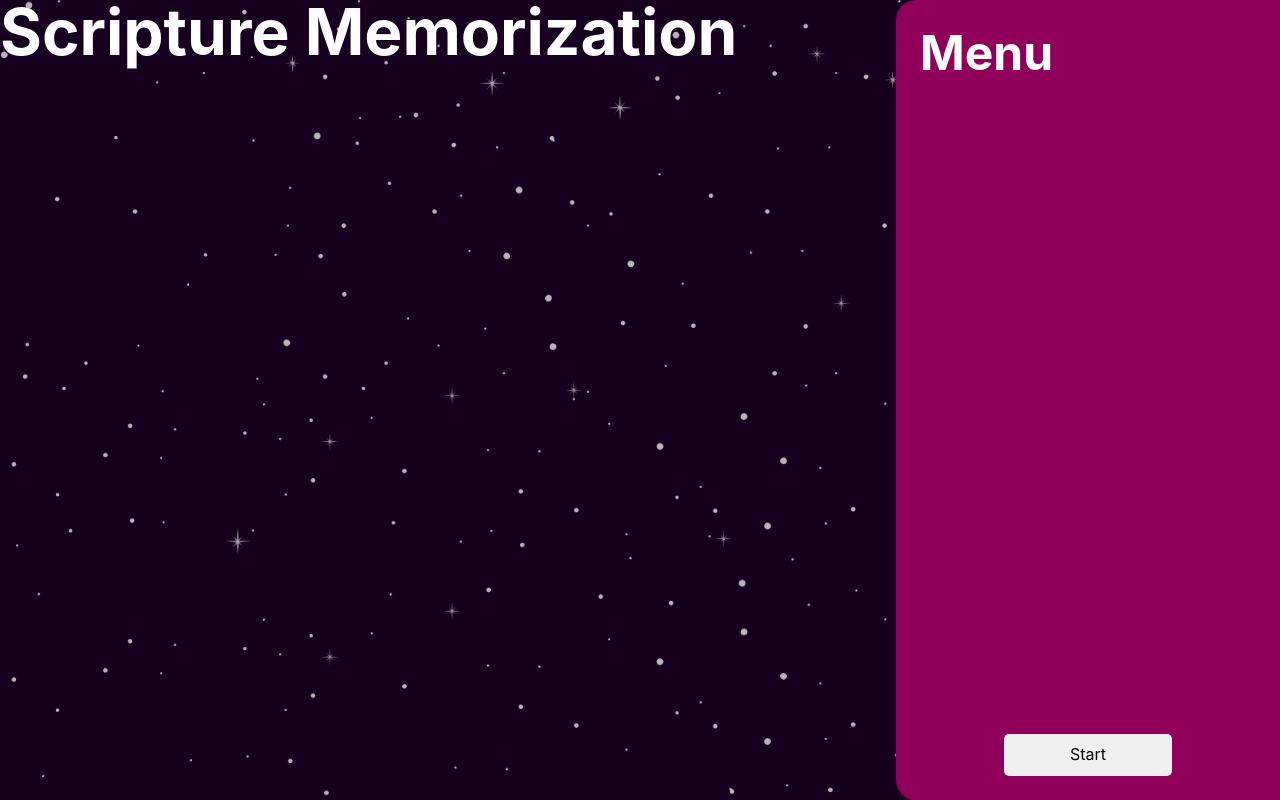
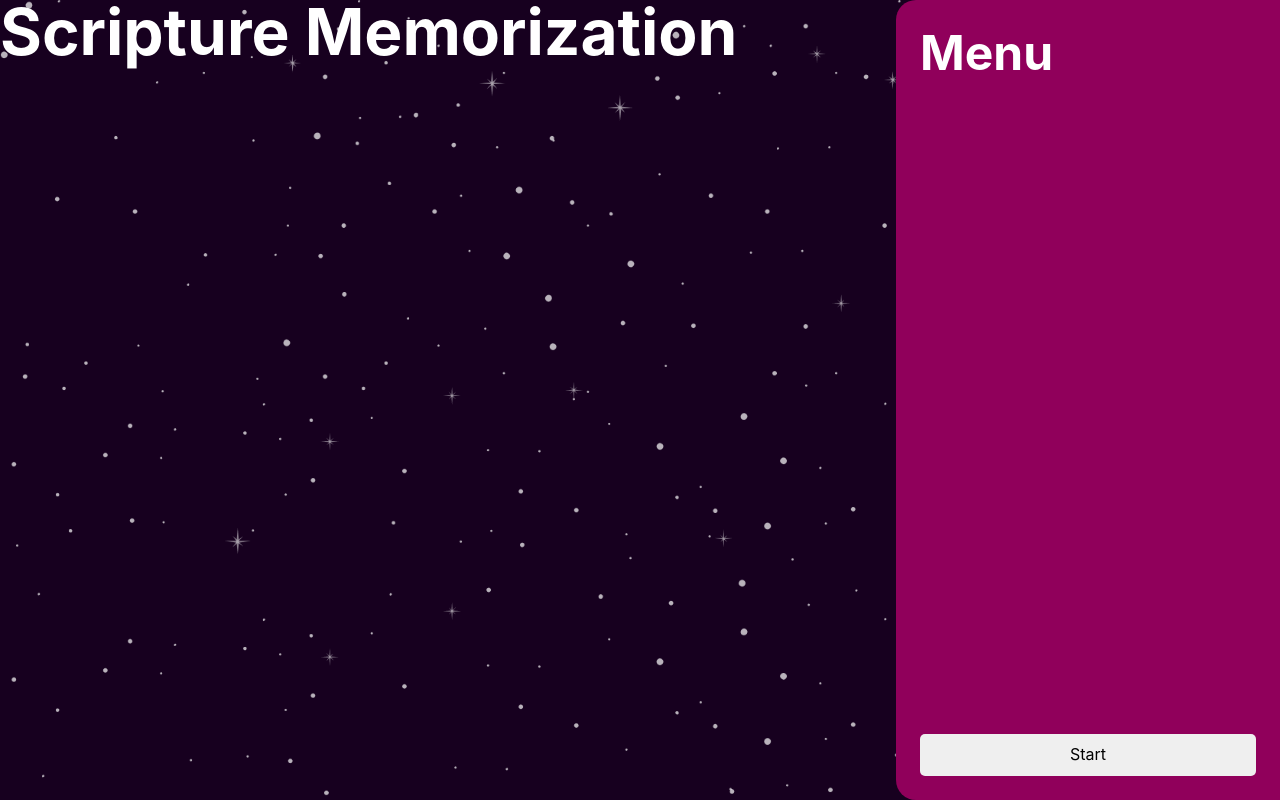
Before and after one commit to wesleykam/scripture-memorization, a React (Vite) app: page / in a window 1280 px wide. Built offline with nearby package versions, Linux system fonts and the light colour scheme.

Commit message:
jaden section

```diff
--- a/src/sections/menu.css
+++ b/src/sections/menu.css
@@ -16,6 +16,7 @@
     justify-content: space-between;
 
     box-sizing: border-box;
+    transition: transform 0.5s ease;
 }
 
 button.game-start {
@@ -23,3 +24,15 @@ button.game-start {
 
     align-self: center;
 }
+
+.sliding-div {
+    width: 200px;
+    height: 100px;
+    background-color: lightblue;
+    margin-top: 20px;
+    transition: transform 0.5s ease;
+  }
+
+  .slide-left {
+    transform: translateX(-390%);
+  }
--- a/src/sections/menu.tsx
+++ b/src/sections/menu.tsx
@@ -1,10 +1,22 @@
-import './menu.css';
+import "./menu.css";
+import React, { useState } from "react";
 
 const menu = () => {
-    return <section className='menu-section'>
+  const [isSliding, setIsSliding] = useState(false);
+  const handleSlide = () => {
+    setIsSliding(!isSliding);
+  };
+
+  return (
+    <>
+      <section className={`menu-section ${isSliding ? "slide-left" : ""}`}>
         <h2>Menu</h2>
-        <button className='game-start'>Start</button>
-    </section>;
+        <button className="button.game-start" onClick={handleSlide}>
+          {isSliding ? "Reset" : "Start"}
+        </button>
+      </section>
+    </>
+  );
 };
 
 export default menu;
```
